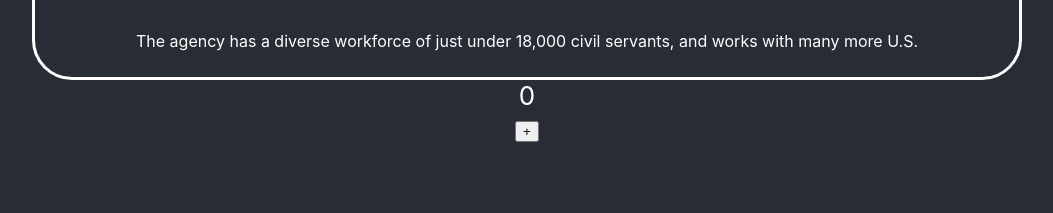
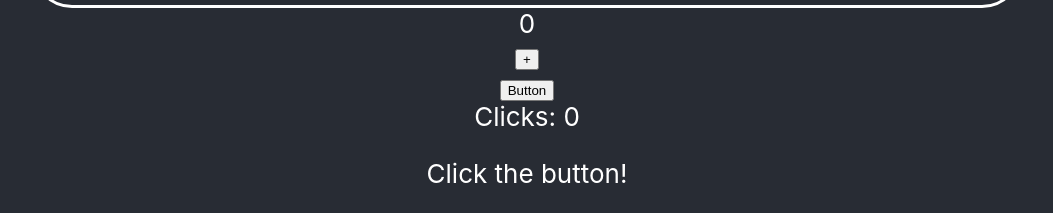
Before and after one commit to SorinBarbuSoftwire/mars_app_spa, a React (Create React App) app: page / in a window 1280 px wide. Shown: the part 584-797 px from the top of the page, without its empty margins (113-1166 px from the left). Built offline with nearby package versions, Linux system fonts and the light colour scheme.

Commit message:
Done 3.1

```diff
--- a/src/App.tsx
+++ b/src/App.tsx
@@ -3,6 +3,7 @@ import {useState, useEffect} from "react";
 import logo from './logo.svg';
 import './App.css';
 import NASA_info from "./NASA_info";
+import CustomCounter from "./CustomCounter";
 
 const noClicksKey = "MARS_App_noClicks";
 
@@ -18,6 +19,9 @@ function App() {
                     "The agency has a diverse workforce of just under 18,000 civil servants, and works with many more U.S."
                 )}
                 {Counter()}
+                <div>
+                    {CustomCounter()}
+                </div>
             </header>
         </div>
     );
@@ -28,7 +32,7 @@ function Counter() {
 
     useEffect(() => {
         let clicksStr: string | null = localStorage.getItem(noClicksKey);
-        if  (clicksStr != null) {
+        if  (clicksStr !== null) {
             let clicksNum: number | undefined = parseInt(clicksStr);
             if (clicksNum !== undefined) {
                 setNoClicks(clicksNum);
--- /dev/null
+++ b/src/CustomCounter.tsx
@@ -0,0 +1,52 @@
+import React, {useState} from "react";
+
+function CustomCounter() {
+    return (
+        <>
+            {Comp1()}
+        </>
+    );
+}
+
+function Comp4(noClicks: number, setNoClicks: React.Dispatch<React.SetStateAction<number>>) {
+    return (
+        <div>
+            Clicks: {noClicks}
+        </div>
+    );
+}
+
+function Comp3(noClicks: number, setNoClicks: React.Dispatch<React.SetStateAction<number>>) {
+    return (
+        <>
+            {Comp4(noClicks, setNoClicks)}
+            <p>
+                Click the button!
+            </p>
+        </>
+    );
+}
+
+function Comp2(noClicks: number, setNoClicks: React.Dispatch<React.SetStateAction<number>>) {
+    function handleClick() {
+        setNoClicks(noClicks + 1);
+    }
+
+    return (
+        <button onClick={handleClick}>
+            Button
+        </button>
+    );
+}
+
+function Comp1() {
+    const [noClicks, setNoClicks] = useState(0);
+
+    return (
+        <>
+            {Comp2(noClicks, setNoClicks)}
+            {Comp3(noClicks, setNoClicks)}
+        </>
+    );
+}
+export default CustomCounter;
```
